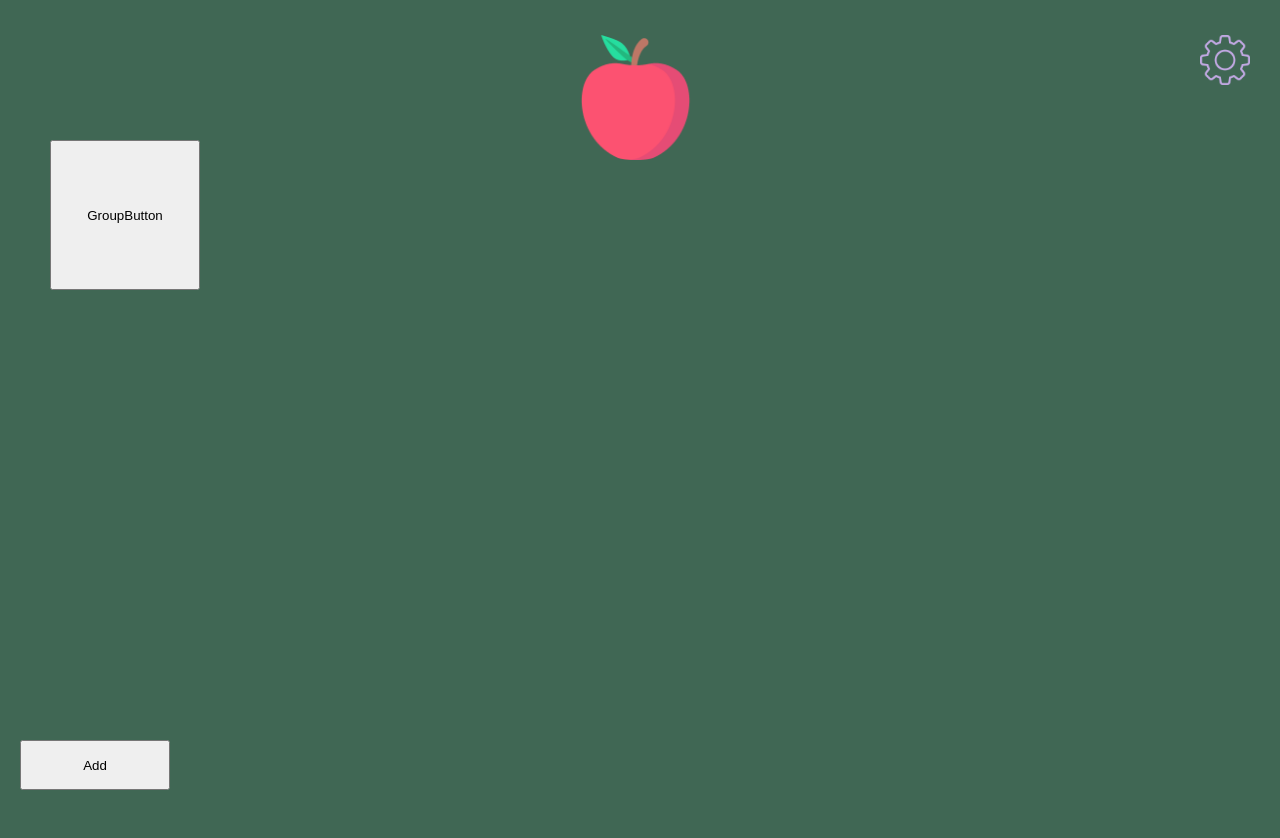
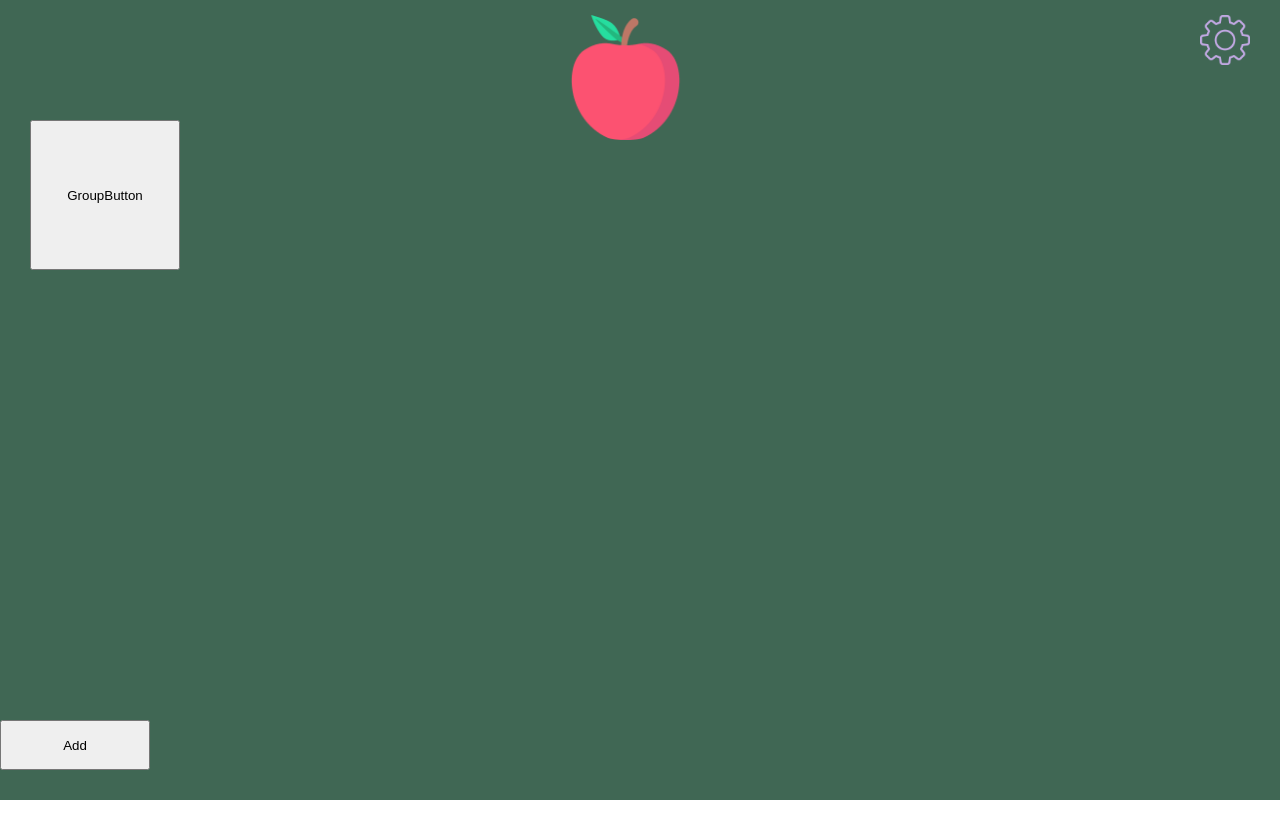
Before and after one commit to nullbeep/SocialOrganizer, a React (Create React App) app: page /main in a window 1280 px wide. After the commit the page ends 800 px from the top, so only its background shows below. Built offline with nearby package versions, Linux system fonts and the light colour scheme.

Commit message:
padding removed

```diff
--- a/src/MainPage/index.js
+++ b/src/MainPage/index.js
@@ -8,7 +8,7 @@ const Container = styled.div`
   height: 100vh;
   display: flex;
   flex-direction: column;
-  padding: 20px;
+  /* padding: 20px; */
   padding-right: 30px;
   /* align-items: center; */
 `;
@@ -17,16 +17,15 @@ const Header = styled.div`
   height: 15%;
   display: flex;
   flex-direction: column;
-`
+`;
 
 const Body = styled.div`
   height: 75%;
-`
+`;
 
 const Footer = styled.div`
   height: 10%;
-
-`
+`;
 
 const LogoIcon = styled.img`
   width: 125px; //change
@@ -51,12 +50,12 @@ const GroupButton = styled.button`
   width: 150px;
   height: 150px;
   margin-left: 30px;
-`
+`;
 
 const AddButton = styled.button`
   width: 150px;
   height: 50px;
-`
+`;
 
 function MainPage() {
   return (
```
Lines whose indentation alone changed are shown as unchanged.
